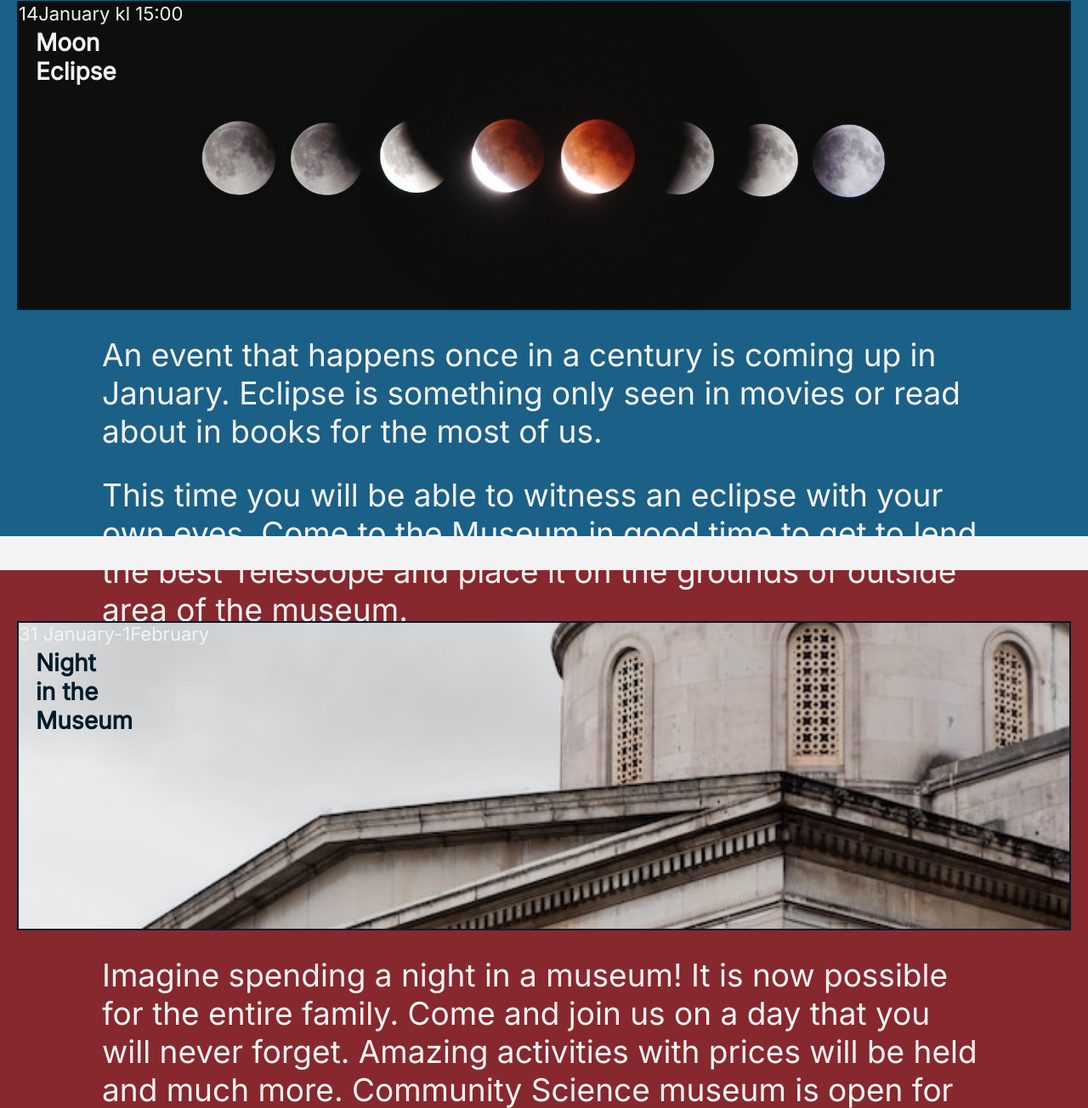
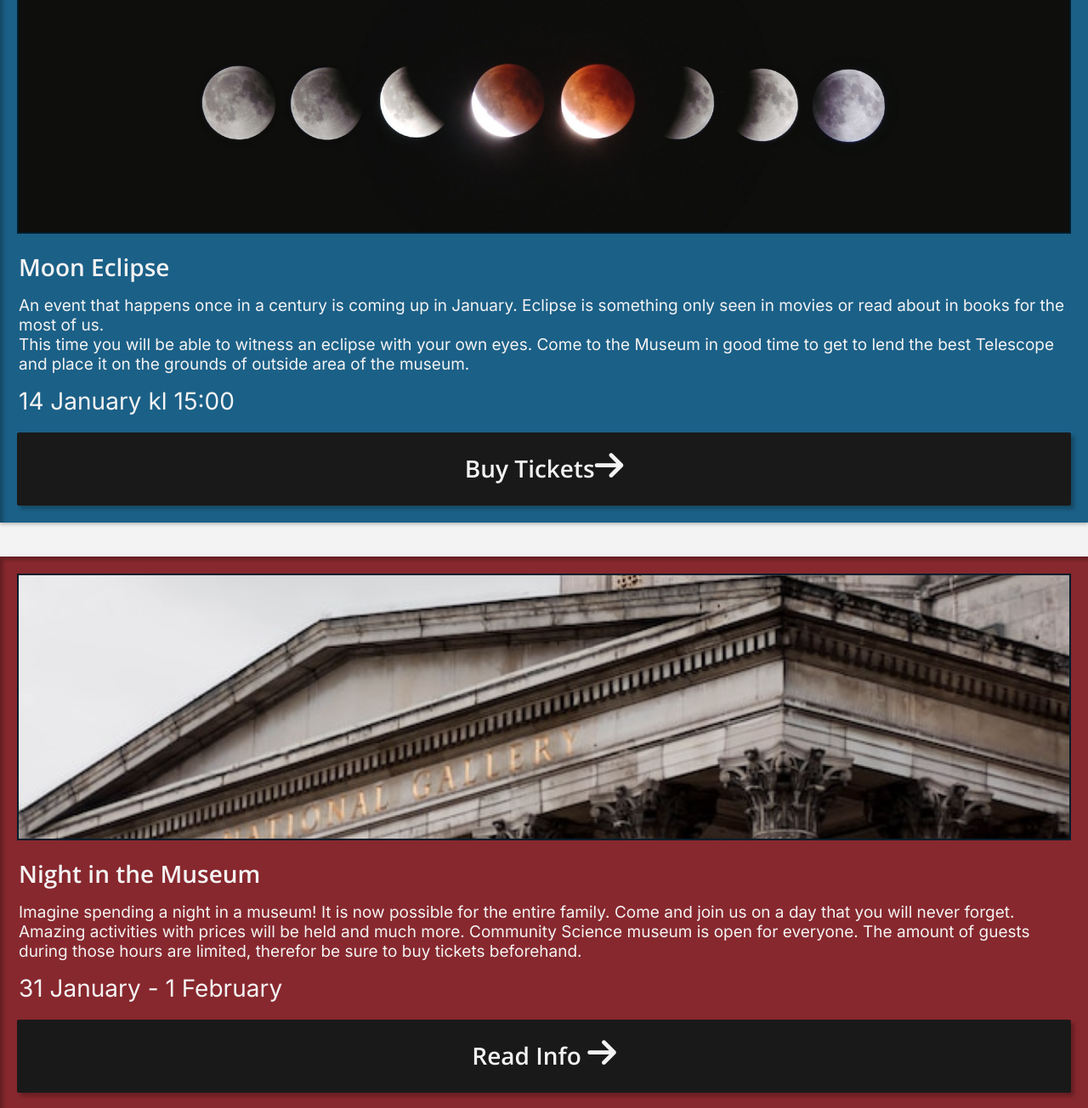
Before and after one commit to Nikita-stud/Semester-Project1, a plain HTML site: page news.html in a window 1280 px wide. Shown: the part 902-2206 px from the top of the page at 85% size. Drawn offline with Linux system fonts and the light colour scheme; a web font is replaced by a local one.

Commit message:
news page

```diff
--- a/news.html
+++ b/news.html
@@ -27,7 +27,7 @@
               <a href="" class="nav-close-icon"><i class="fa-solid fa-xmark"><span class="span__empty">Delete</span></i></a>
               <hr class="nav-stripes">
               <li><a href="index.html"><i class="fa-solid fa-house-chimney"></i> Home</a></li><hr class="nav-stripes">
-              <li><a href="calender.html"><i class="fa-solid fa-ticket"></i> Tickets</a></li><hr class="nav-stripes">
+              <li><a href="tickets.html"><i class="fa-solid fa-ticket"></i> Tickets</a></li><hr class="nav-stripes">
               <li><a href="news.html"><i class="fa-solid fa-newspaper"></i> <span class="active">News</span></a></li><hr class="nav-stripes">
               <li><a href="info.html"><i class="fa-solid fa-circle-info"></i> Info</a></li><hr class="nav-stripes">
               <li><a href="specifics.html"><i class="fa-solid fa-glasses"></i> Specifics</a></li>
@@ -42,7 +42,7 @@
             <a href="index.html" class="logo-desktop"><img src="/images-sp1/logo-desktop.png" alt="Logo of the Website"></a>
              <div class="upper-header-desktop-cta">
                <a href="info.html" class="cta-desktop">Info <i class="fa-solid fa-circle-info"></i></a>
-               <a href="calender.html" class="cta-desktop">Tickets <i class="fa-solid fa-ticket"></i></a>
+               <a href="tickets.html" class="cta-desktop">Tickets <i class="fa-solid fa-ticket"></i></a>
              </div>
           </section>
         </div>
@@ -54,39 +54,39 @@
 
     <main>
 
-      <section class="event__content event1">
-        <div class="event-small-img img9 event-img1">
-          <h5 class="event-small-img__text text3">Moon Eclipse</h5>
-          <p>14January kl 15:00</p>
-        </div>
-        <section class="info__content">
+      <section class="event__box event1">
+        <div class="event-page-img img9 "></div>
+        <section class="event-box__content">
+          <h2 class="event-box__title">Moon Eclipse</h2>
           <p>An event that happens once in a century is coming up in January. Eclipse is something only seen in movies or read about in books for the most of us.</p>
           <p>This time you will be able to witness an eclipse with your own eyes. Come to the Museum in good time to get to lend the best Telescope and place it on the grounds of outside area of the museum.</p>
+          <p class="event-box__date">14 January kl 15:00</p>
         </section>
+        <a href="tickets.html" class="cta-mobile">Buy Tickets<i class="fa-solid fa-arrow-right"></i></a>
       </section>
 
 
-      <section class="event__content event2">
-          <div class="event-small-img img7 event-img2">
-            <h5 class="event-small-img__text text1">Night in the Museum</h5>
-            <p>31 January-1February</p>
-          </div>
-          <section class="info__content">
+      <section class="event__box event2">
+          <div class="event-page-img img7"></div>
+          <section class="event-box__content">
+            <h2 class="event-box__title">Night in the Museum</h2>
             <p>Imagine spending a night in a museum!
               It is now possible for the entire family. Come and join us on a day that you will never forget. Amazing activities with prices will be held and much more.
               Community Science museum is open for everyone. The amount of guests during those hours are limited, therefor be sure to buy tickets beforehand.
             </p>
+            <p class="event-box__date">31 January - 1 February</p>
           </section>
+          <a href="info.html" class="cta-mobile">Read Info <i class="fa-solid fa-arrow-right"></i></a>
       </section>
 
-      <section class="event__content event3">
-        <div class="event-small-img img8 event-img3">
-          <h5 class="event-small-img__text text2">Loan of Skeletons</h5>
-          <p>1 January-1July</p>
-        </div>
-        <section class="info__content">
-          <p>Come and see the huge amount of new species never seen before at Community Science Museum.                      Our museum will be hosting an exhibition of skeletons of dinosaurs species that have long disappeared.                   You will be able to see Stegosaurus, Ankylosaurus, Brontosaurus and many other species that lived on the planet millions of years before human beings.</p>
+      <section class="event__box event3">
+        <div class="event-page-img img8"></div>
+        <section class="event-box__content">
+          <h2 class="event-box__title">Loan of Skeletons</h2>
+          <p>Come and see the huge amount of new species never seen before at Community Science Museum. Our museum will be hosting an exhibition of skeletons of dinosaurs species that have long disappeared.                   You will be able to see Stegosaurus, Ankylosaurus, Brontosaurus and many other species that lived on the planet millions of years before human beings.</p>
+          <p class="event-box__date">1 January - 1 July</p>
         </section>
+        <a href="specifics.html" class="cta-mobile">About us <i class="fa-solid fa-arrow-right"></i></a>
       </section>
 
 
@@ -112,7 +112,7 @@
         <nav>
           <ul>
             <li><a href="info.html">General information</a></li>
-            <li><a href="calender.html">Tickets</a></li>
+            <li><a href="tickets.html">Tickets</a></li>
             <li><a href="news.html">Events and More</a></li>
           </ul>
         </nav>
--- a/styles.css
+++ b/styles.css
@@ -387,13 +387,26 @@ footer hr{
   padding: 0 20px;
 }
 /* ----- Events and News Page----- */
-.event__content{
+.event__box{
   font-size: var(--normal-text-mobile);
   padding: 20px 20px 20px 20px;
   margin-bottom: 40px;
   width: 100%;
-  max-height: 690px;
   color: var(--white-for-eyes);
+  box-shadow: 4px 4px 4px 0px rgba(0, 0, 0, 0.25) inset, 0px 2px 4px 0px rgba(0, 0, 0, 0.25);
+
+}
+.event-box__content{
+  padding: 20px 2px 0px 2px;
+  font-size: var(--small-text-mobile);
+}
+.event-box__title{
+  margin-bottom: 15px;
+  font-size: var(--big-text-mobile);
+}
+.event-box__date{
+  margin-top: 15px;
+  font-size: var(--big-text-mobile);
 }
 .event1{
   background-color: var(--blue);
@@ -404,10 +417,16 @@ footer hr{
 .event3{
   background-color: var(--green);
 }
-.event-img1{
+.event-page-img{
+  margin-top: 0px;
+  width: 100%;
+  height: 314px;
+  background-size: cover;
+  position: relative;
+  border: 2px solid var(--black-for-eyes);
+  background-position-x: center;
+  background-position-y: center;
 }
-
-
 
 
 
@@ -658,6 +677,7 @@ h6{
   text-align: center;
   color: var(--white-for-eyes);
   background-color: #1A1919;
+  box-shadow: 4px 4px 4px 0px rgba(0, 0, 0, 0.25);
   font-family: 'Open Sans-local-light','Inter';
   font-size: var(--big-text-mobile);
 }
```
Also changed, not shown: index.html (+3 -3 lines), info.html (+4 -4 lines), specifics.html (+3 -3 lines), tickets-amount.html (renamed from calender.html, +7 -40 lines), tickets.html (+40 -7 lines), 1 other file.
